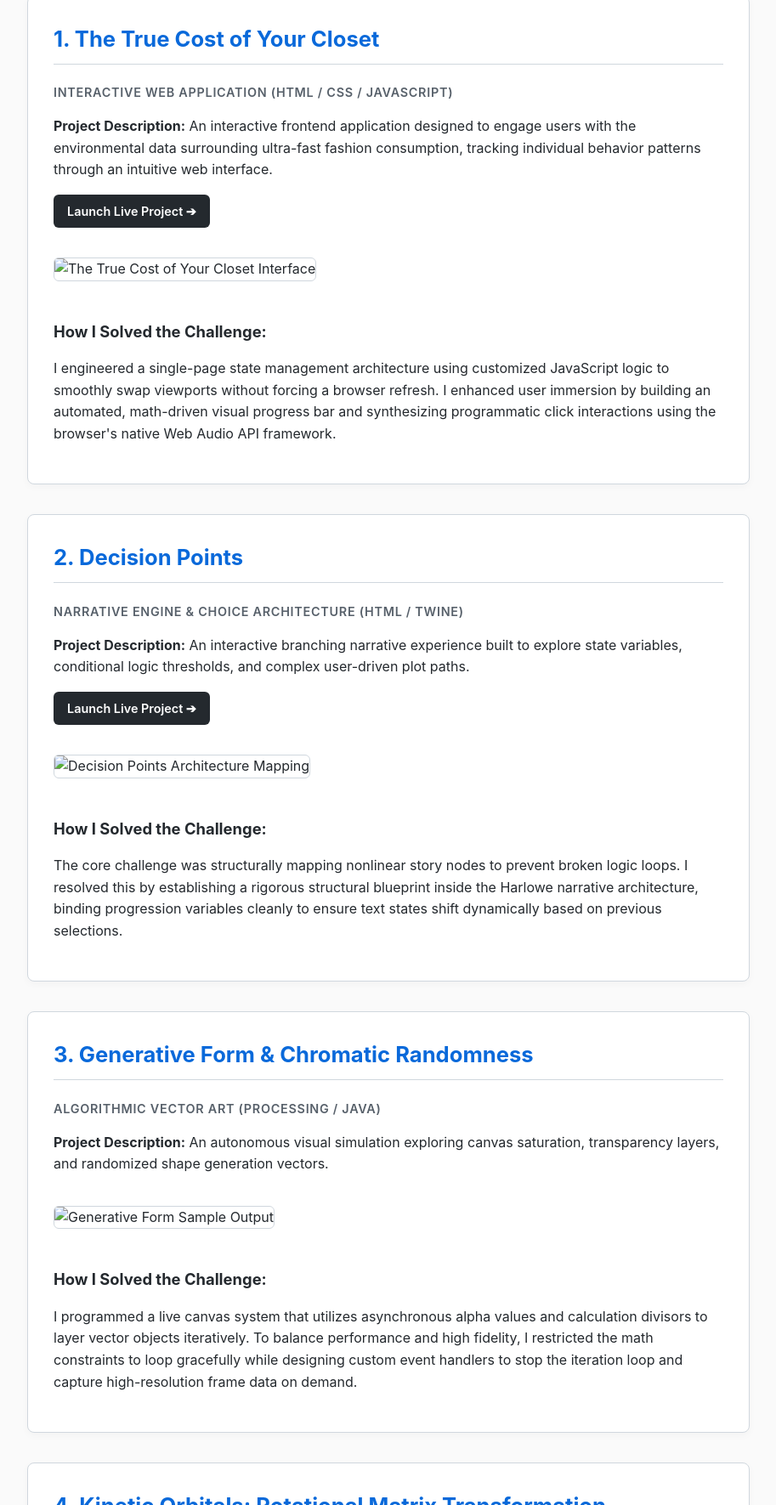
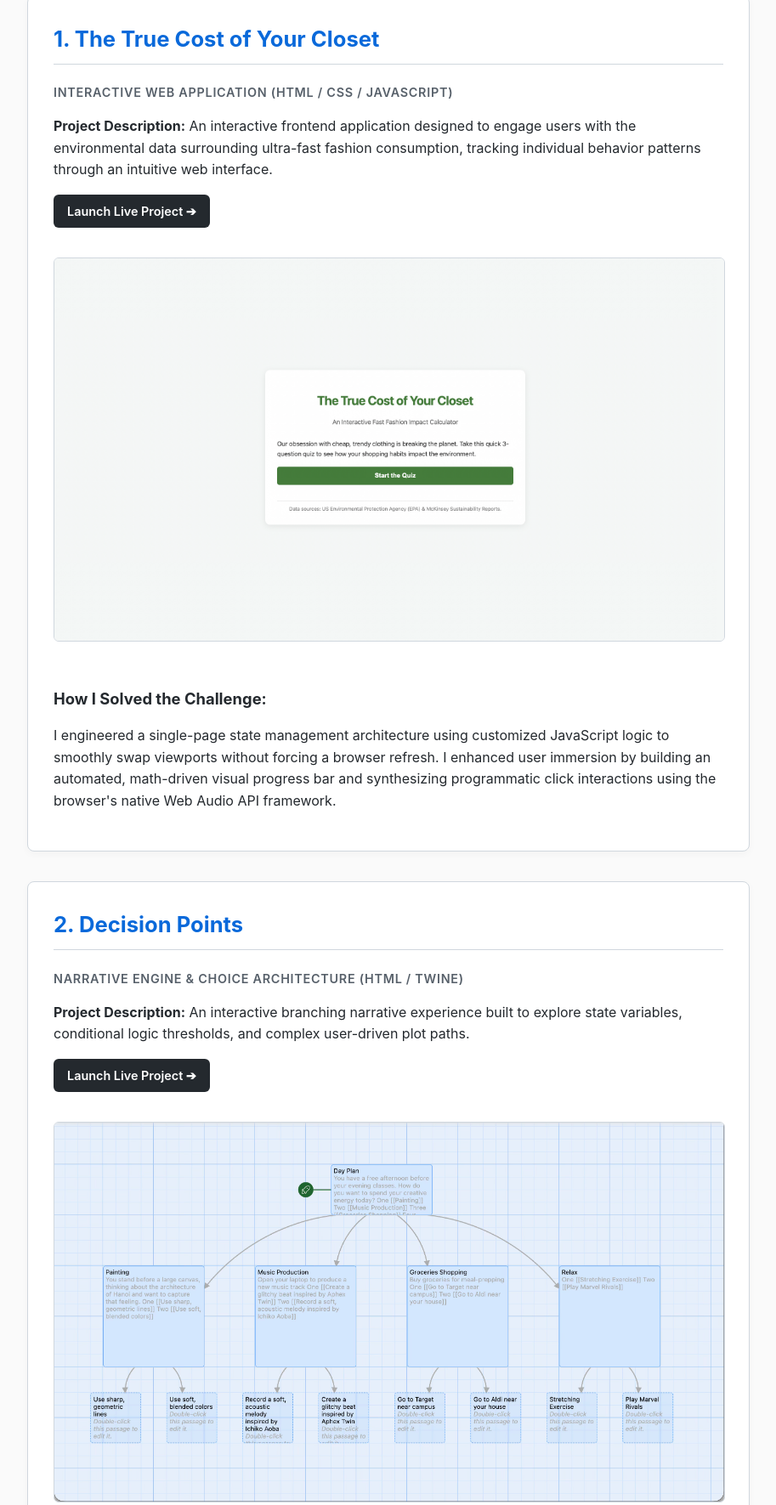
Before and after one commit to gduc21st/github.io, a plain HTML site: page index.html in a window 1280 px wide. Shown: the part 242-2013 px from the top of the page at 85% size, without its empty margins (183-1096 px from the left). Drawn offline with Linux system fonts and the light colour scheme.

Commit message:
Update index.html

```diff
--- a/index.html
+++ b/index.html
@@ -101,7 +101,7 @@
             <a href="quiz.html" target="_blank">Launch Live Project ➔</a>
         </div>
 
-        <img src="bd_fffinal.jpg" alt="The True Cost of Your Closet Interface" class="project-img">
+        <img src="bd_fffinal.png" alt="The True Cost of Your Closet Interface" class="project-img">
 
         <h3>How I Solved the Challenge:</h3>
         <p>I engineered a single-page state management architecture using customized JavaScript logic to smoothly swap viewports without forcing a browser refresh. I enhanced user immersion by building an automated, math-driven visual progress bar and synthesizing programmatic click interactions using the browser's native Web Audio API framework.</p>
@@ -116,7 +116,7 @@
             <a href="decision-points.html" target="_blank">Launch Live Project ➔</a>
         </div>
 
-        <img src="bd_twine.jpg" alt="Decision Points Architecture Mapping" class="project-img">
+        <img src="bd_twine.png" alt="Decision Points Architecture Mapping" class="project-img">
 
         <h3>How I Solved the Challenge:</h3>
         <p>The core challenge was structurally mapping nonlinear story nodes to prevent broken logic loops. I resolved this by establishing a rigorous structural blueprint inside the Harlowe narrative architecture, binding progression variables cleanly to ensure text states shift dynamically based on previous selections.</p>
@@ -127,7 +127,7 @@
         <div class="project-meta">Algorithmic Vector Art (Processing / Java)</div>
         <p><strong>Project Description:</strong> An autonomous visual simulation exploring canvas saturation, transparency layers, and randomized shape generation vectors.</p>
 
-        <img src="bd_processing1.jpg" alt="Generative Form Sample Output" class="project-img">
+        <img src="bd_processing1.png" alt="Generative Form Sample Output" class="project-img">
 
         <h3>How I Solved the Challenge:</h3>
         <p>I programmed a live canvas system that utilizes asynchronous alpha values and calculation divisors to layer vector objects iteratively. To balance performance and high fidelity, I restricted the math constraints to loop gracefully while designing custom event handlers to stop the iteration loop and capture high-resolution frame data on demand.</p>
@@ -149,7 +149,7 @@
         <div class="project-meta">Milestone Conditional Logic (Processing / Java)</div>
         <p><strong>Project Description:</strong> A computational script built to pair automated vector manipulation loops with fixed typographical alignment layers at specific frame landmarks.</p>
 
-        <img src="bd_processing3.jpg" alt="Time-Based Design Graphic Sample" class="project-img">
+        <img src="bd_processing3.png" alt="Time-Based Design Graphic Sample" class="project-img">
 
         <h3>How I Solved the Challenge:</h3>
         <p>The objective was to overlay clean editorial layouts perfectly on top of unguided background variations. I managed this by designing a runtime monitoring block that monitors frame processing limits. Once the application hits its target rendering counts, it freezes processing changes and introduces static text frames cleanly across the artwork layout.</p>
```
